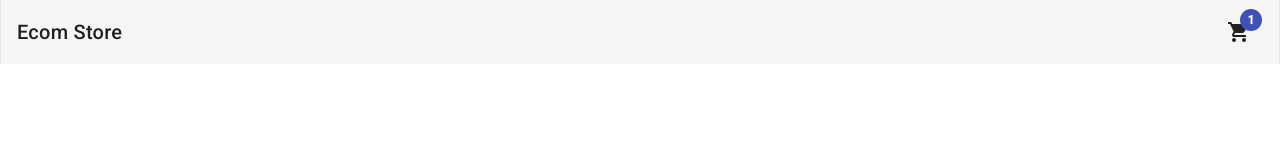
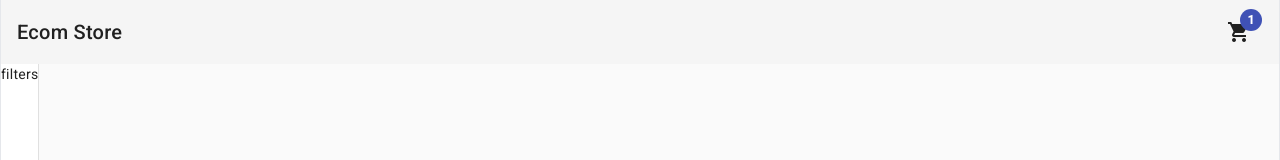
Before and after one commit to Ramish93/Angular-Ecom-Store, an Angular app: page /home in a window 1280 px wide. Before the commit this address led to /. Shown: the top 160 px of the page. Built offline with nearby package versions, Linux system fonts and the light colour scheme.

Commit message:
added pages home/components folders and to contain components that will be inside home page

```diff
--- a/src/app/app-routing.module.ts
+++ b/src/app/app-routing.module.ts
@@ -1,10 +1,14 @@
-import { NgModule } from '@angular/core';
-import { RouterModule, Routes } from '@angular/router';
+import { NgModule } from "@angular/core";
+import { RouterModule, Routes } from "@angular/router";
+import { HomeComponent } from "./pages/home/home.component";
 
-const routes: Routes = [];
+const routes: Routes = [
+  { path: "home", component: HomeComponent },
+  { path: "", redirectTo: "home", pathMatch: "full" },
+];
 
 @NgModule({
   imports: [RouterModule.forRoot(routes)],
-  exports: [RouterModule]
+  exports: [RouterModule],
 })
-export class AppRoutingModule { }
+export class AppRoutingModule {}
--- a/src/app/app.component.ts
+++ b/src/app/app.component.ts
@@ -2,7 +2,7 @@
 
 @Component({
   selector: "app-root",
-  template: `<app-header></app-header>`,
+  template: `<app-header></app-header> <router-outlet></router-outlet>`,
   styles: [],
 })
 export class AppComponent {
--- a/src/app/app.module.ts
+++ b/src/app/app.module.ts
@@ -17,9 +17,11 @@
 import { AppComponent } from "./app.component";
 import { BrowserAnimationsModule } from "@angular/platform-browser/animations";
 import { HeaderComponent } from './components/header/header.component';
+import { HomeComponent } from './pages/home/home.component';
+import { ProductsHeaderComponent } from './pages/home/components/products-header/products-header.component';
 
 @NgModule({
-  declarations: [AppComponent, HeaderComponent],
+  declarations: [AppComponent, HeaderComponent, HomeComponent, ProductsHeaderComponent],
   imports: [
     BrowserModule,
     AppRoutingModule,
--- /dev/null
+++ b/src/app/pages/home/components/products-header/products-header.component.ts
@@ -0,0 +1,15 @@
+import { Component } from '@angular/core';
+
+@Component({
+  selector: 'app-products-header',
+  template: `
+    <p>
+      products-header works!
+    </p>
+  `,
+  styles: [
+  ]
+})
+export class ProductsHeaderComponent {
+
+}
--- /dev/null
+++ b/src/app/pages/home/home.component.html
@@ -0,0 +1,8 @@
+<mat-drawer-container
+  [autosize]="true"
+  class="min-h-full max-w-7xl mx-auto border-x"
+>
+  <mat-drawer mode="side" opened>
+    <div>filters</div>
+  </mat-drawer>
+</mat-drawer-container>
--- /dev/null
+++ b/src/app/pages/home/home.component.ts
@@ -0,0 +1,8 @@
+import { Component } from "@angular/core";
+
+@Component({
+  selector: "app-home",
+  templateUrl: `./home.component.html`,
+  styles: [],
+})
+export class HomeComponent {}
```
